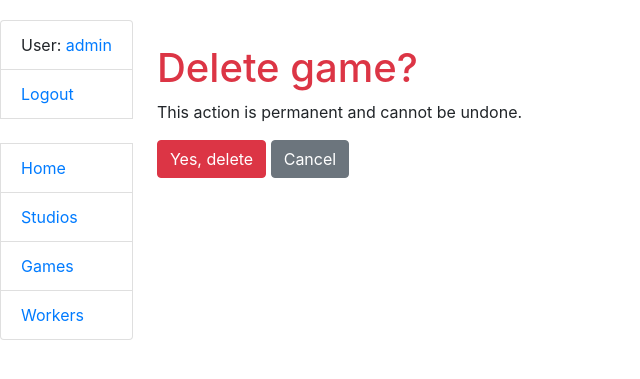
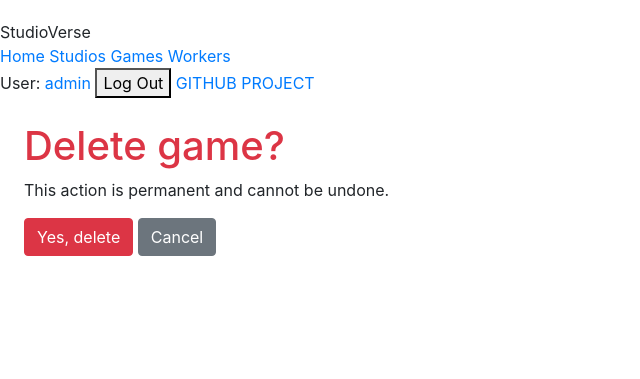
Before and after one commit to Sir-Churchill/game-studio, a Django app: page /games/1/delete/ in a window 1280 px wide. Shown: the top 379 px of the page, without its empty margins (0-640 px from the left). Run offline with Django 5.2, Linux system fonts and the light colour scheme; a user stored in the database is signed in; data comes from the database, SQL or seed files in the repository.

Commit message:
Redesign top navigation: replace sidebar with horizontal top bar, add login/logout and GitHub link

```diff
--- a/templates/includes/sidebar.html
+++ b/templates/includes/sidebar.html
@@ -1,13 +1,23 @@
-<ul class="sidebar-nav list-group">
-    {% if user.is_authenticated %}
-        <li class="list-group-item">User: <a href="{{ user.get_absolute_url }}">{{ user.get_username }}</a></li>
-        <li class="list-group-item"><a href="{% url 'logout'%}?next={{request.path}}">Logout</a></li>
-    {% else %}
-        <li class="list-group-item"><a href="{% url 'login'%}?next={{request.path}}">Login</a></li>
-    {% endif %}
-    <br>
-    <li class="list-group-item"><a href="{% url 'core:index' %}">Home</a></li>
-    <li class="list-group-item"><a href="{% url 'core:studio-list' %}">Studios</a></li>
-    <li class="list-group-item"><a href="{% url 'core:game-list' %}">Games</a></li>
-    <li class="list-group-item"><a href="{% url 'core:worker-list' %}">Workers</a></li>
-</ul>
+<div class="top-decor">
+    <div class="top-left">
+        <span class="brand">StudioVerse</span>
+    </div>
+    <div class="top-center">
+        <a href="{% url 'core:index' %}">Home</a>
+        <a href="{% url 'core:studio-list' %}">Studios</a>
+        <a href="{% url 'core:game-list' %}">Games</a>
+        <a href="{% url 'core:worker-list' %}">Workers</a>
+    </div>
+    <div class="top-right">
+        {% if user.is_authenticated %}
+            <span>User: <a href="{{ user.get_absolute_url }}">{{ user.username }}</a></span>
+            <form action="{% url 'logout' %}?next={{ request.path }}" method="post" style="display:inline;">
+                {% csrf_token %}
+                <button type="submit" class="top-btn">Log Out</button>
+            </form>
+        {% else %}
+            <a href="{% url 'login' %}?next={{ request.path }}" class="top-btn">Log In</a>
+        {% endif %}
+        <a href="https://github.com/Sir-Churchill/game-studio" target="_blank" class="top-btn">GITHUB PROJECT</a>
+    </div>
+</div>
```
